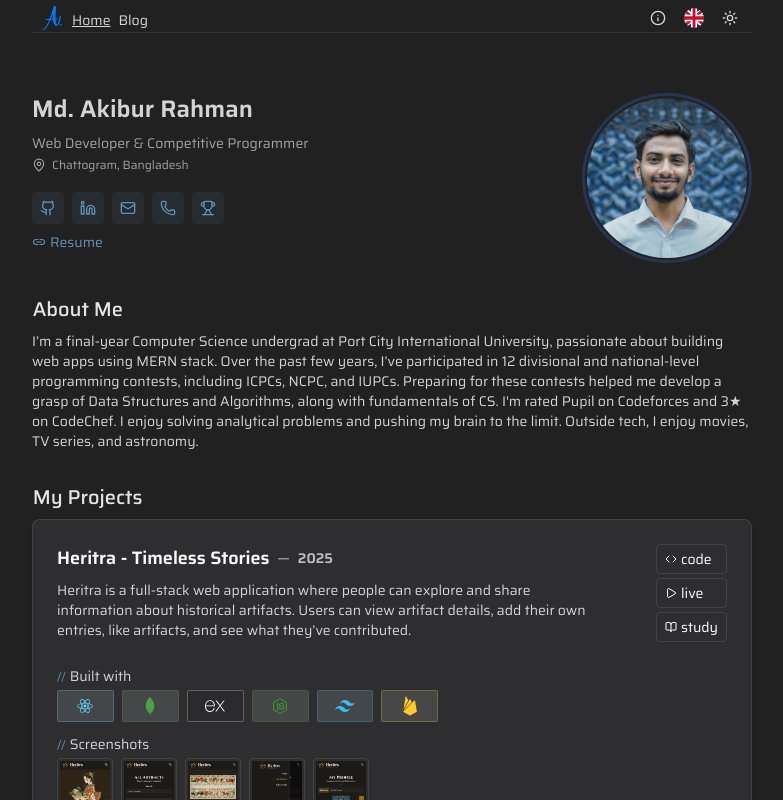
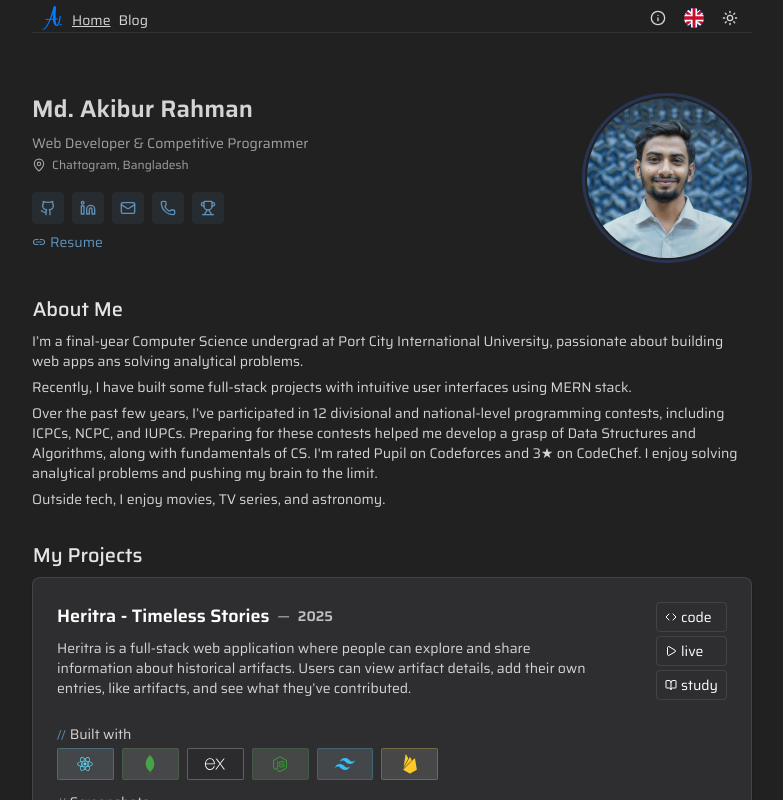
Before and after one commit to akibur-r/portfolio, a React (Vite) app: page / in a window 1280 px wide. Shown: the top 800 px of the page, without its empty margins (248-1031 px from the left). Built offline with nearby package versions, Linux system fonts and the light colour scheme.

Commit message:
Updated about me section
Divided the bio in multiple paragraphs

```diff
--- a/src/assets/docs/bio.json
+++ b/src/assets/docs/bio.json
@@ -2,7 +2,12 @@
   "name": "Md. Akibur Rahman",
   "email": "",
   "handle": "akibur_r",
-  "about_me_brief": "I’m a final-year Computer Science undergrad at Port City International University, passionate about building web apps using MERN stack. Over the past few years, I’ve participated in 12 divisional and national-level programming contests, including ICPCs, NCPC, and IUPCs. Preparing for these contests helped me develop a grasp of Data Structures and Algorithms, along with fundamentals of CS. I'm rated Pupil on Codeforces and 3★ on CodeChef. I enjoy solving analytical problems and pushing my brain to the limit. Outside tech, I enjoy movies, TV series, and astronomy.",
+  "about_me_brief": [
+    "I’m a final-year Computer Science undergrad at Port City International University, passionate about building web apps ans solving analytical problems.",
+    "Recently, I have built some full-stack projects with intuitive user interfaces using MERN stack.",
+    "Over the past few years, I’ve participated in 12 divisional and national-level programming contests, including ICPCs, NCPC, and IUPCs. Preparing for these contests helped me develop a grasp of Data Structures and Algorithms, along with fundamentals of CS. I'm rated Pupil on Codeforces and 3★ on CodeChef. I enjoy solving analytical problems and pushing my brain to the limit.",
+    "Outside tech, I enjoy movies, TV series, and astronomy."
+  ],
   "facebook": "",
   "linkedin": "",
   "github": "",
--- a/src/components/homepage/about/About.tsx
+++ b/src/components/homepage/about/About.tsx
@@ -1,11 +1,15 @@
+import bio from "@/assets/docs/bio.json";
 import SectionHeading from "@/components/shared/sectionHeading/SectionHeading";
-import bio from "@/assets/docs/bio.json";
 
 const About = () => {
   return (
     <section className="text-sm text-neutral-700 dark:text-neutral-300">
       <SectionHeading name="About Me" />
-      <main>{bio.about_me_brief}</main>
+      <main className="space-y-1.5">
+        {bio.about_me_brief.map((para) => (
+          <p>{para}</p>
+        ))}
+      </main>
     </section>
   );
 };
```
